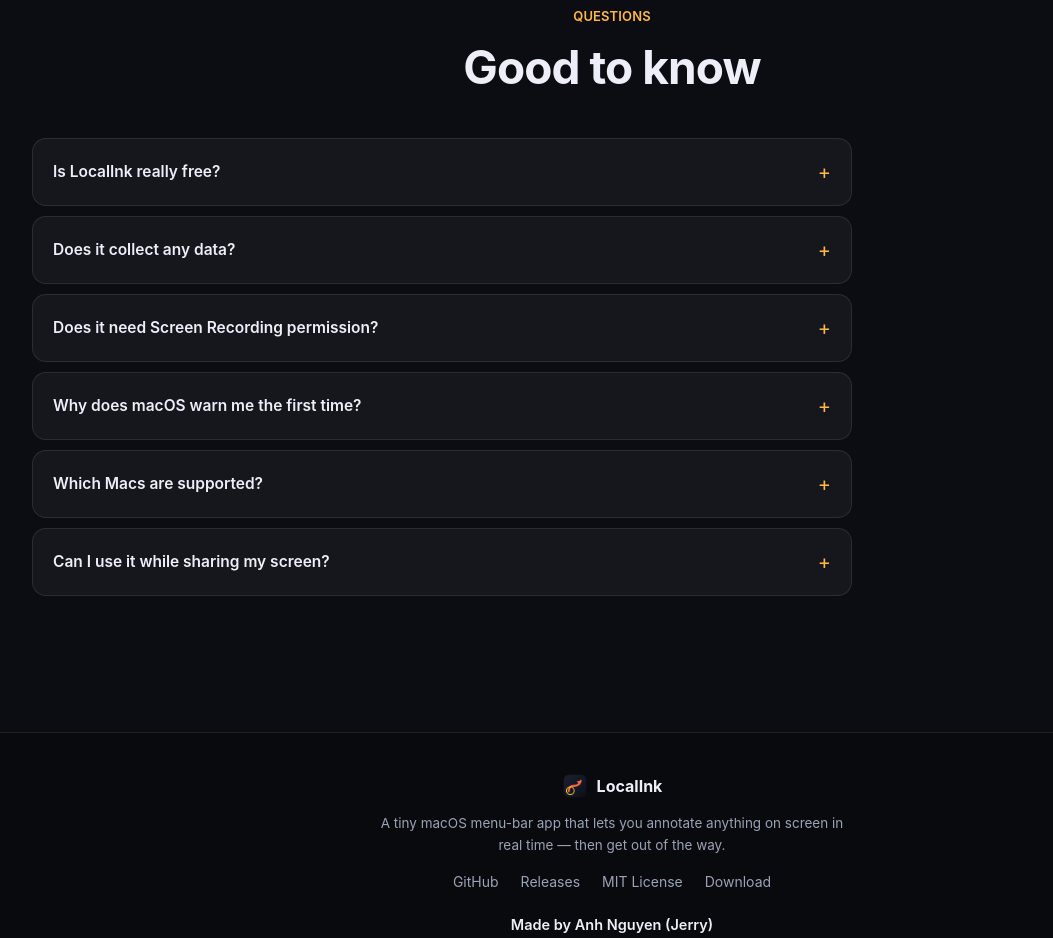
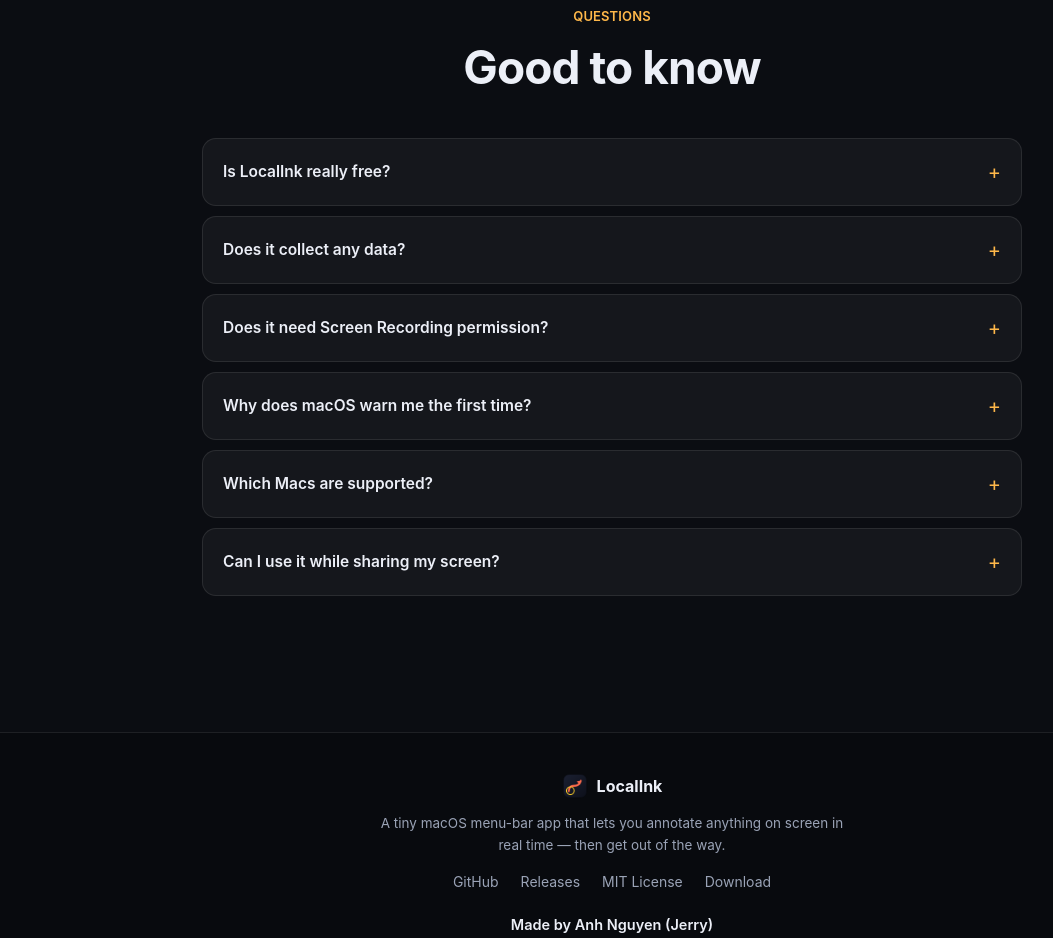
Before and after one commit to anh-nguyenn/LocalInk, a plain HTML site: page website/index.html in a window 1280 px wide. Shown: the part 7255-8193 px from the top of the page, without its empty margins (28-1081 px from the left). Drawn offline with Linux system fonts and the light colour scheme.

Commit message:
Center the FAQ list under its heading

```diff
--- a/website/assets/styles.css
+++ b/website/assets/styles.css
@@ -248,7 +248,7 @@
 .download-fallback a { color: var(--accent-2); text-decoration: underline; text-underline-offset: 3px; }
 
 /* ---------- FAQ ---------- */
-.faq-list { display: grid; gap: 10px; max-width: 820px; }
+.faq-list { display: grid; gap: 10px; max-width: 820px; margin-left: auto; margin-right: auto; }
 details { border: 1px solid var(--border); border-radius: 14px; background: var(--panel); padding: 0 20px; }
 details summary { cursor: pointer; list-style: none; padding: 17px 0; font-weight: 600; font-size: 15.5px; display: flex; justify-content: space-between; align-items: center; gap: 12px; }
 details summary::-webkit-details-marker { display: none; }
```
